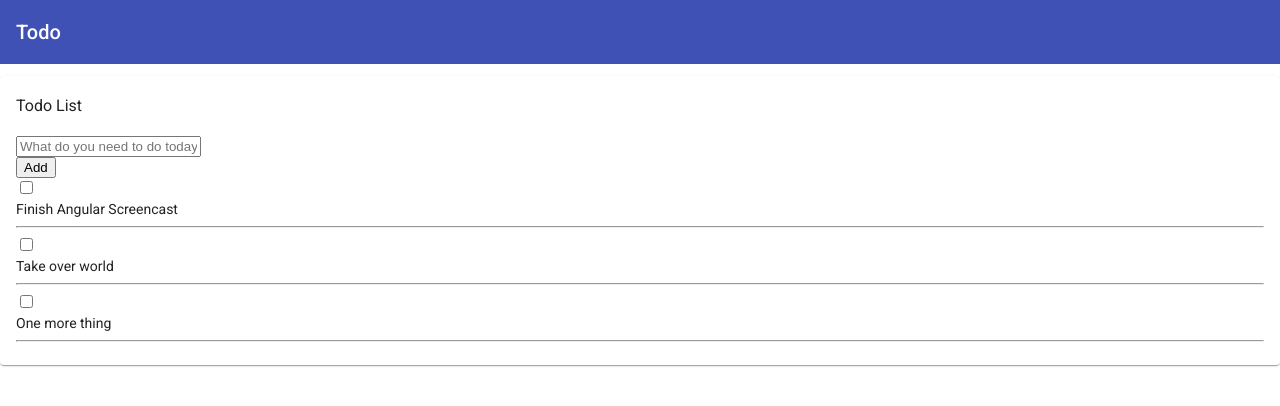
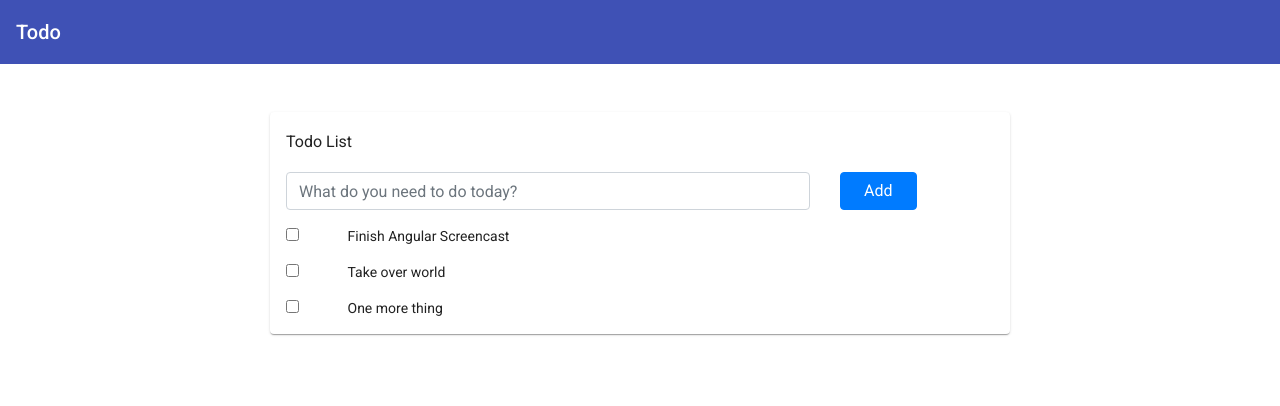
Before and after one commit to tom29paul/App-Todo, an Angular app: page / in a window 1280 px wide. Shown: the top 406 px of the page. Built offline with nearby package versions, Linux system fonts and the light colour scheme.

Commit message:
Improve Css
Improve Css, Added Bootstrap Support

```diff
--- a/src/app/app.component.css
+++ b/src/app/app.component.css
@@ -0,0 +1,5 @@
+.txt-cnt{
+    display: flex;
+    align-items: center;
+    justify-content: center;
+}
--- a/src/app/app.component.html
+++ b/src/app/app.component.html
@@ -6,12 +6,12 @@
   </mat-toolbar>
 </p>
 
-<div class="col-8">
-  <mat-card>
+<div class="container txt-cnt mt-5" >
+  <mat-card class="col-md-8 ">
     <h3>Todo List</h3>
     <!-- Add-Todo -->
     <div class="row">
-      <div class="col-10"><input class="form-control" placeholder="What do you need to do today?"
+      <div class="col-md-9"><input class="form-control" placeholder="What do you need to do today?"
           [(ngModel)]="todoTitle" (keyup.enter)="addTodo()"></div>
       <div class="col-2"><button (click)="addTodo()" class="col-10 btn btn-primary">Add</button></div>
     </div>
--- a/src/index.html
+++ b/src/index.html
@@ -1,5 +1,6 @@
 <!doctype html>
 <html lang="en">
+
 <head>
   <meta charset="utf-8">
   <title>TodoAngular</title>
@@ -8,8 +9,16 @@
   <link rel="icon" type="image/x-icon" href="favicon.ico">
   <link href="https://fonts.googleapis.com/css?family=Roboto:300,400,500&display=swap" rel="stylesheet">
   <link href="https://fonts.googleapis.com/icon?family=Material+Icons" rel="stylesheet">
+
+
+  <link rel="stylesheet" href="https://stackpath.bootstrapcdn.com/bootstrap/4.5.2/css/bootstrap.min.css" integrity="sha384-JcKb8q3iqJ61gNV9KGb8thSsNjpSL0n8PARn9HuZOnIxN0hoP+VmmDGMN5t9UJ0Z" crossorigin="anonymous">
 </head>
+
 <body class="mat-typography">
   <app-root></app-root>
+  <script src="https://code.jquery.com/jquery-3.5.1.slim.min.js" integrity="sha384-DfXdz2htPH0lsSSs5nCTpuj/zy4C+OGpamoFVy38MVBnE+IbbVYUew+OrCXaRkfj" crossorigin="anonymous"></script>
+<script src="https://cdn.jsdelivr.net/npm/popper.js@1.16.1/dist/umd/popper.min.js" integrity="sha384-9/reFTGAW83EW2RDu2S0VKaIzap3H66lZH81PoYlFhbGU+6BZp6G7niu735Sk7lN" crossorigin="anonymous"></script>
+<script src="https://stackpath.bootstrapcdn.com/bootstrap/4.5.2/js/bootstrap.min.js" integrity="sha384-B4gt1jrGC7Jh4AgTPSdUtOBvfO8shuf57BaghqFfPlYxofvL8/KUEfYiJOMMV+rV" crossorigin="anonymous"></script>
 </body>
+
 </html>
```
